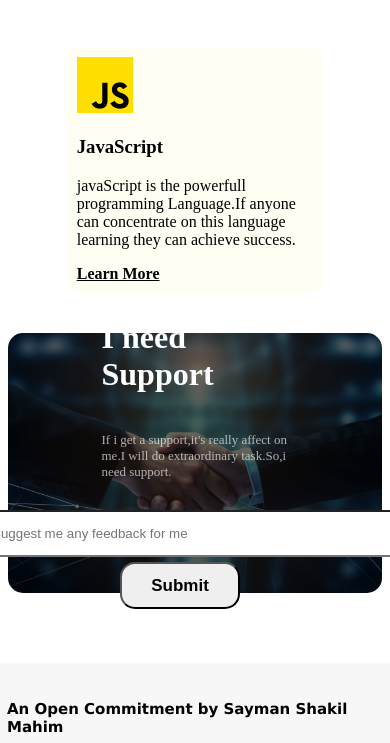
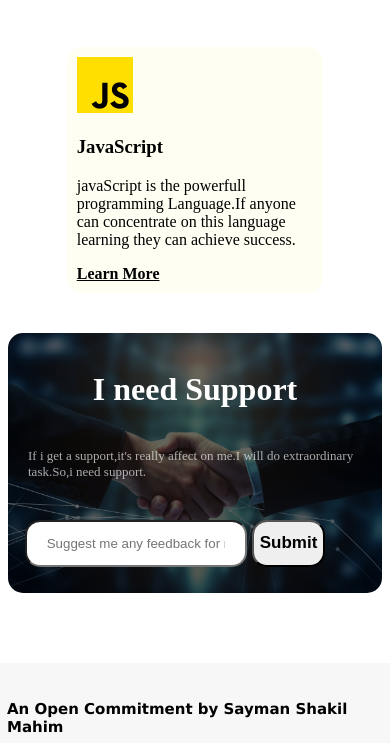
Before and after one commit to ssmahim01/my-a1-challenge, a plain HTML site: page index.html in a window 390 px wide. Shown: the part 4557-5300 px from the top of the page. Drawn offline with Linux system fonts and the light colour scheme.

Commit message:
made responsive for mobile screens

```diff
--- a/index.html
+++ b/index.html
@@ -170,7 +170,7 @@
                 <p>If i get a support,it's really affect on me.I will do extraordinary task.So,i need support.</p>
 
                <div class="support-section-input">
-                <input id="input1" type="text" placeholder="Suggest me any feedback for me">
+                <input id="input1" type="text" class="input-sub" placeholder="Suggest me any feedback for me">
 
                 <input id="input2" class="support-btn" type="submit" value="Submit">
                </div>
--- a/style/style.css
+++ b/style/style.css
@@ -533,7 +533,6 @@
      .banner-container,
      .web-dev-container,
      .html-css-javascript,
-     .support-section-input,
      .footer-container{
         flex-direction:column;
     }
@@ -642,33 +641,27 @@
 }
 
 .support-section-container{
-    position:relative;
+    /* position:relative; */
     width:100%;
 
 }
 .support-section-content{
 
-    padding:30px;
+    width:calc(100% - 40px);
+    position:relative;
 
 }
 
 
-.support-section-input{
+.support-section-content .support-section-input{
 
-
+    width:90%;
     position:relative;
-
-bottom:10px;
+    right:20px;
 
 
 
 }
-
-.support-btn{
-    position:relative;
-    left:150px;
-}
-
 
 .footer-container{
  /* display:grid;
```
